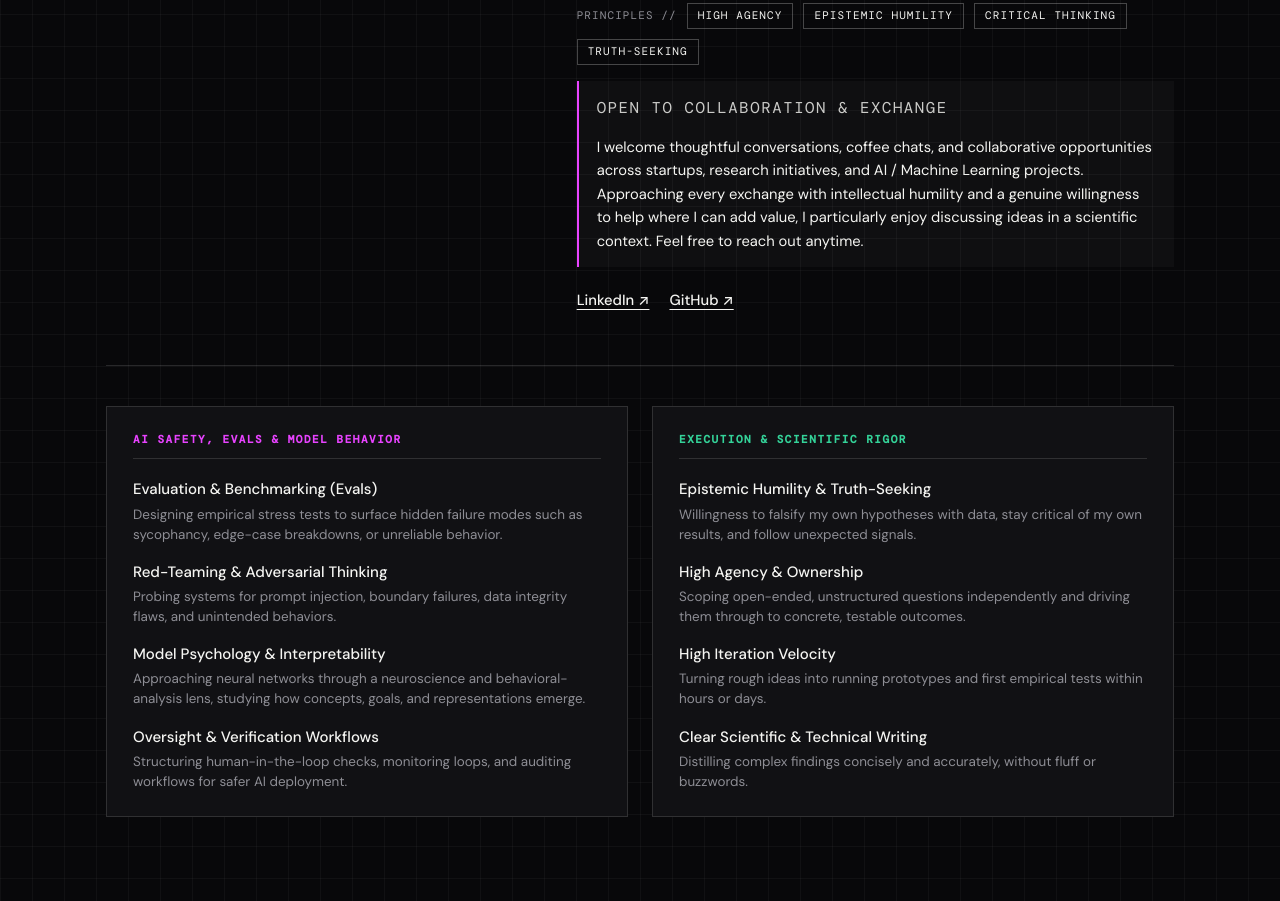
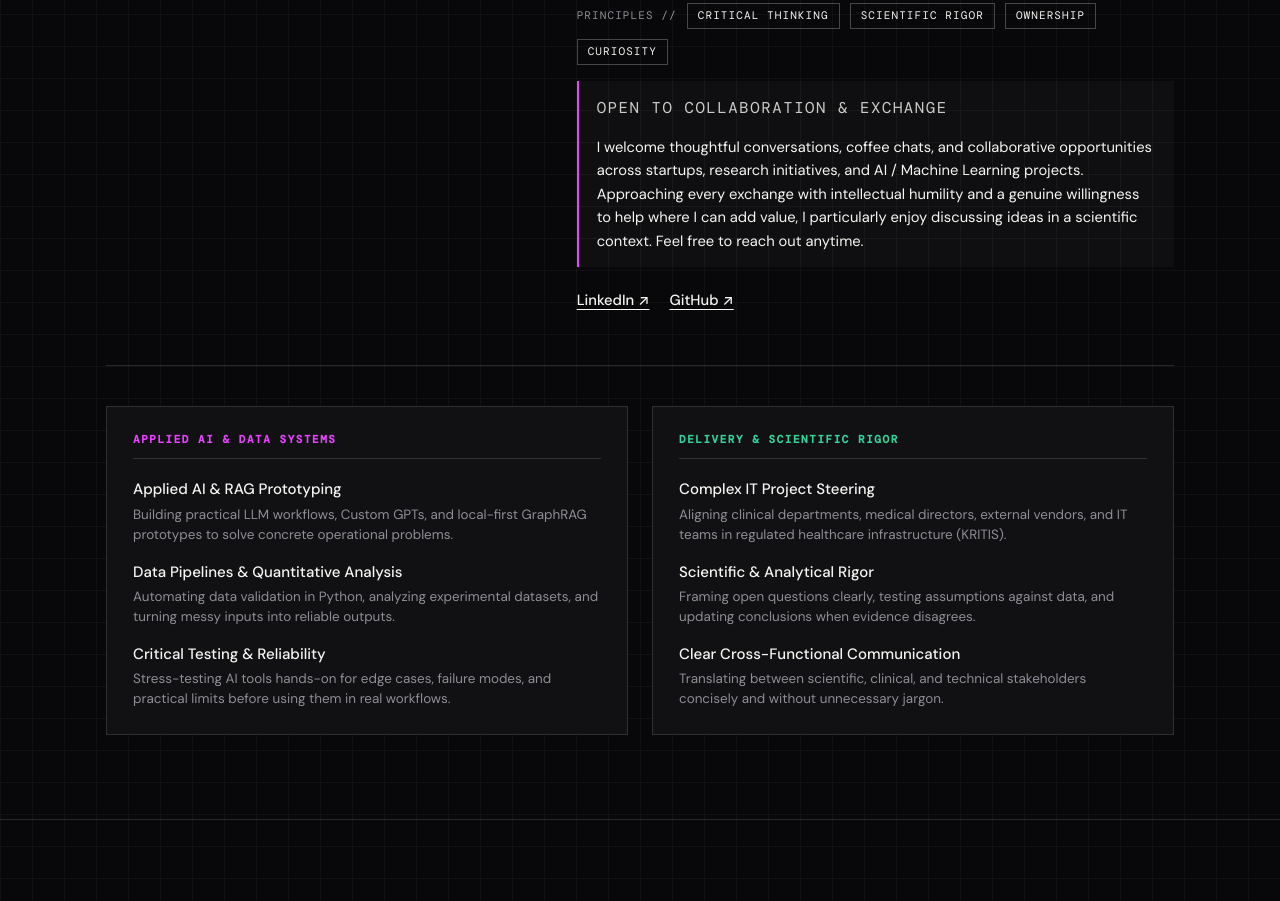
Before and after one commit to veronikamoron/portfolio, a plain HTML site: page index.html in a window 1280 px wide. Shown: the part 1797-2698 px from the top of the page. Drawn offline with nearby package versions, Linux system fonts and the light colour scheme.

Commit message:
Add files via upload

```diff
--- a/app.js
+++ b/app.js
@@ -74,6 +74,19 @@
       <text x="157" y="19" fill="#E843FF" font-family="monospace" font-size="7" text-anchor="middle">[ACT]</text>
       <rect x="178" y="22" width="14" height="14" fill="#E843FF"/>
       <rect x="181" y="25" width="3" height="3" fill="#050506"/><rect x="186" y="25" width="3" height="3" fill="#050506"/>
+    </svg>`,
+    ukfAgent: `<svg viewBox="0 0 220 50" class="card-visual" fill="none">
+      <rect x="6" y="10" width="52" height="30" rx="3" stroke="#FFFFFF" stroke-opacity="0.45" stroke-dasharray="2 2"/>
+      <text x="32" y="23" fill="#FFFFFF" font-family="monospace" font-size="6.5" text-anchor="middle">WEB /</text>
+      <text x="32" y="33" fill="#34D399" font-family="monospace" font-size="6.5" text-anchor="middle">RAG</text>
+      <path d="M58 25 L82 25" stroke="#34D399" stroke-dasharray="3 2" stroke-width="1.3"/>
+      <rect x="82" y="8" width="56" height="34" rx="3" stroke="#FACC15" stroke-width="1.3"/>
+      <text x="110" y="23" fill="#FACC15" font-family="monospace" font-size="7" text-anchor="middle">AI</text>
+      <text x="110" y="34" fill="#FFFFFF" font-family="monospace" font-size="7" text-anchor="middle">AGENT</text>
+      <path d="M138 25 L162 25" stroke="#E843FF" stroke-dasharray="3 2" stroke-width="1.3"/>
+      <rect x="162" y="10" width="52" height="30" rx="3" stroke="#E843FF" stroke-opacity="0.85"/>
+      <text x="188" y="23" fill="#E843FF" font-family="monospace" font-size="6.5" text-anchor="middle">TICKET</text>
+      <text x="188" y="33" fill="#8E8E95" font-family="monospace" font-size="6.5" text-anchor="middle">SYSTEM</text>
     </svg>`
   };
 
--- a/data.js
+++ b/data.js
@@ -25,52 +25,44 @@ window.PORTFOLIO_DATA = {
       "Today I work in <strong>IT project management</strong> at the University Medical Center Freiburg, aligning clinical departments, external vendors, and technical teams across complex IT projects in critical healthcare infrastructure.",
       "Beyond clinical IT, I build applied AI prototypes and pay close attention to where models hold up or break down in practice. Grounded in experimental research, I test assumptions empirically, welcome data that proves me wrong, and move quickly from open questions to working code."
     ],
-    principles: ["HIGH AGENCY", "EPISTEMIC HUMILITY", "CRITICAL THINKING", "TRUTH-SEEKING"],
+    principles: ["CRITICAL THINKING", "SCIENTIFIC RIGOR", "OWNERSHIP", "CURIOSITY"],
     exploringLabel: "Open to collaboration & exchange",
     exploringText:
       "I welcome thoughtful conversations, coffee chats, and collaborative opportunities across startups, research initiatives, and AI / Machine Learning projects. Approaching every exchange with intellectual humility and a genuine willingness to help where I can add value, I particularly enjoy discussing ideas in a scientific context. Feel free to reach out anytime.",
     capabilities: [
       {
-        heading: "AI SAFETY, EVALS & MODEL BEHAVIOR",
+        heading: "APPLIED AI & DATA SYSTEMS",
         accentColor: "#E843FF",
         items: [
           {
-            title: "Evaluation & Benchmarking (Evals)",
-            desc: "Designing empirical stress tests to surface hidden failure modes such as sycophancy, edge-case breakdowns, or unreliable behavior."
+            title: "Applied AI & RAG Prototyping",
+            desc: "Building practical LLM workflows, Custom GPTs, and local-first GraphRAG prototypes to solve concrete operational problems."
           },
           {
-            title: "Red-Teaming & Adversarial Thinking",
-            desc: "Probing systems for prompt injection, boundary failures, data integrity flaws, and unintended behaviors."
+            title: "Data Pipelines & Quantitative Analysis",
+            desc: "Automating data validation in Python, analyzing experimental datasets, and turning messy inputs into reliable outputs."
           },
           {
-            title: "Model Psychology & Interpretability",
-            desc: "Approaching neural networks through a neuroscience and behavioral-analysis lens, studying how concepts, goals, and representations emerge."
-          },
-          {
-            title: "Oversight & Verification Workflows",
-            desc: "Structuring human-in-the-loop checks, monitoring loops, and auditing workflows for safer AI deployment."
+            title: "Critical Testing & Reliability",
+            desc: "Stress-testing AI tools hands-on for edge cases, failure modes, and practical limits before using them in real workflows."
           }
         ]
       },
       {
-        heading: "EXECUTION & SCIENTIFIC RIGOR",
+        heading: "DELIVERY & SCIENTIFIC RIGOR",
         accentColor: "#34D399",
         items: [
           {
-            title: "Epistemic Humility & Truth-Seeking",
-            desc: "Willingness to falsify my own hypotheses with data, stay critical of my own results, and follow unexpected signals."
+            title: "Complex IT Project Steering",
+            desc: "Aligning clinical departments, medical directors, external vendors, and IT teams in regulated healthcare infrastructure (KRITIS)."
           },
           {
-            title: "High Agency & Ownership",
-            desc: "Scoping open-ended, unstructured questions independently and driving them through to concrete, testable outcomes."
+            title: "Scientific & Analytical Rigor",
+            desc: "Framing open questions clearly, testing assumptions against data, and updating conclusions when evidence disagrees."
           },
           {
-            title: "High Iteration Velocity",
-            desc: "Turning rough ideas into running prototypes and first empirical tests within hours or days."
-          },
-          {
-            title: "Clear Scientific & Technical Writing",
-            desc: "Distilling complex findings concisely and accurately, without fluff or buzzwords."
+            title: "Clear Cross-Functional Communication",
+            desc: "Translating between scientific, clinical, and technical stakeholders concisely and without unnecessary jargon."
           }
         ]
       }
@@ -83,8 +75,8 @@ window.PORTFOLIO_DATA = {
       dotColor: "#34D399",
       badge: "CH 01 // ACTION POTENTIAL",
       metric: "-70 mV → +40 mV · 10 ms/div",
-      title: "High agency. Critical thinking.",
-      sub: "Questioning assumptions, testing hypotheses, and taking ownership from problem to solution.",
+      title: "From neuroscience to systems.",
+      sub: "Electrophysiology, synaptic dynamics, and testing hypotheses against real experimental data.",
       mode: "ap"
     },
     {
@@ -277,6 +269,27 @@ window.PORTFOLIO_DATA = {
           "In early research and concept phase, bridging behavioral science, model psychology, and multi-agent system design."
       },
       links: []
+    },
+    {
+      id: "ukf-rag-agent",
+      fig: "FIG 06 // UPCOMING · EARLY PHASE · UKF",
+      title: "AI Support Agent (RAG & Ticket System)",
+      shortDesc:
+        "Upcoming early-phase project at University Medical Center Freiburg (UKF): connecting an AI agent via RAG to institutional website knowledge to help answer incoming IT tickets.",
+      tags: ["RAG", "AI Agent", "Ticket System", "UKF", "Upcoming"],
+      inExploration: true,
+      visual: "ukfAgent",
+      status: "Upcoming · Early Phase · UKF",
+      image: "",
+      report: {
+        problem:
+          "Recurring IT support tickets and routine inquiries take up significant capacity across hospital IT teams, even when answers already exist on institutional web pages and documentation.",
+        approach:
+          "Involved in scoping an upcoming RAG-based AI agent at University Medical Center Freiburg (UKF) planned to connect to company website knowledge and assist in answering incoming ticket system requests.",
+        outcome:
+          "Currently in early preparation phase (implementation not yet started), aligning retrieval requirements, ticket system integration, and reliability standards in a regulated healthcare setting."
+      },
+      links: []
     }
   ],
 
--- a/index.html
+++ b/index.html
@@ -200,7 +200,7 @@
             </div>
             <div style="display: flex; align-items: center; gap: 18px; flex-wrap: wrap;">
               <span id="scrollProgressLabel" class="font-mono" style="font-size: 11px; color: var(--muted);">
-                CLICK ANY CARD FOR LAB REPORT · 05 PROJECTS
+                CLICK ANY CARD FOR LAB REPORT · 06 PROJECTS
               </span>
               <a id="projectsGithub" href="#" target="_blank" rel="noreferrer" class="text-link-mono">
                 All repositories ↗
@@ -359,7 +359,7 @@
     </div>
   </dialog>
 
-  <script src="./data.js?v=14"></script>
-  <script src="./app.js?v=14"></script>
+  <script src="./data.js?v=16"></script>
+  <script src="./app.js?v=16"></script>
 </body>
 </html>
```
